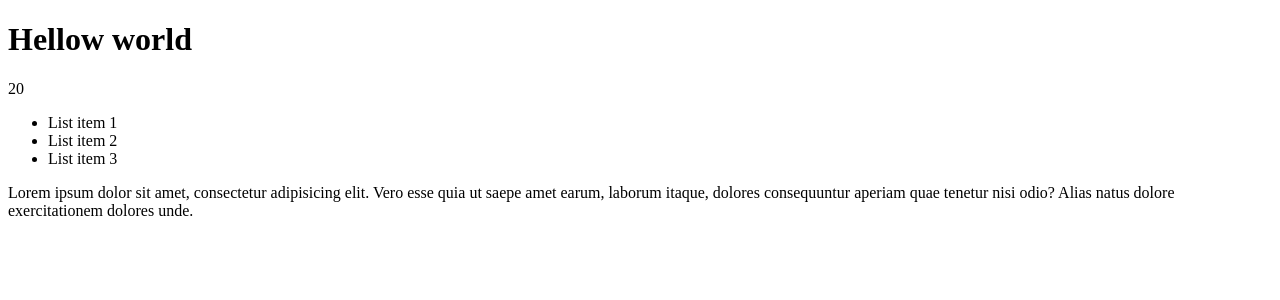
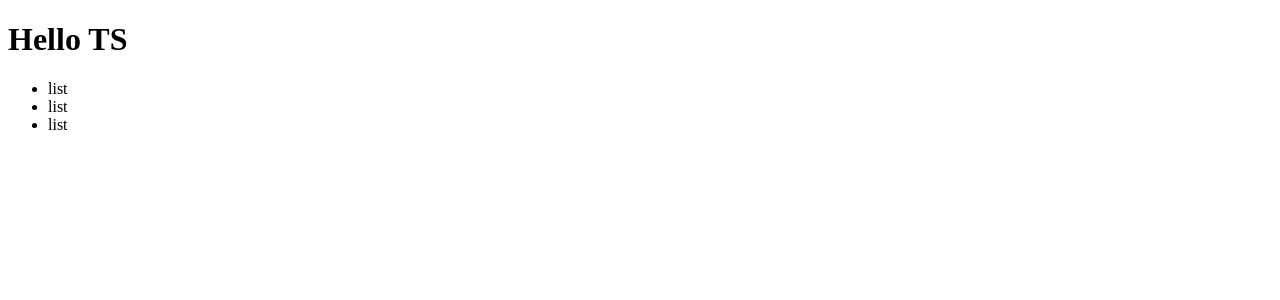
Before and after one commit to Prince0li/react-lesso-2, a React (Create React App) app: page / in a window 1280 px wide. Shown: the top 300 px of the page. Built offline with nearby package versions, Linux system fonts and the light colour scheme.

Commit message:
add react fragment

```diff
--- a/src/index.tsx
+++ b/src/index.tsx
@@ -1,28 +1,55 @@
 import React from 'react'
 import ReactDOM from 'react-dom/client'
 
-// const title = React.createElement('h1', { id: 'title' }, 'Hello react.js')
+// // const title = React.createElement('h1', { id: 'title' }, 'Hello react.js')
+// // console.log(title)
+
+// const title = <h1 id="title">Hellow world</h1>
 // console.log(title)
 
-const title = <h1 id="title">Hellow world</h1>
-console.log(title)
+// const content = (
+//     <div>
+//         {title}
+//         {10 + 10}
+//         <ul className="list">
+//             <li>List item 1</li>
+//             <li>List item 2</li>
+//             <li>List item 3</li>
+//         </ul>
+//         <p>
+//             Lorem ipsum dolor sit amet, consectetur adipisicing elit. Vero esse
+//             quia ut saepe amet earum, laborum itaque, dolores consequuntur
+//             aperiam quae tenetur nisi odio? Alias natus dolore exercitationem
+//             dolores unde.
+//         </p>
+//     </div>
+// )
+function List() {
+    return (
+        <React.Fragment>
+            <ul>
+                <li>list</li>
+                <li>list</li>
+                <li>list</li>
+            </ul>
+        </React.Fragment>
+    )
+}
+function Title() {
+    return <h1>Hello TS</h1>
+}
 
-const content = (
-    <div>
-        {title}
-        {10 + 10}
-        <ul className="list">
-            <li>List item 1</li>
-            <li>List item 2</li>
-            <li>List item 3</li>
-        </ul>
-        <p>
-            Lorem ipsum dolor sit amet, consectetur adipisicing elit. Vero esse
-            quia ut saepe amet earum, laborum itaque, dolores consequuntur
-            aperiam quae tenetur nisi odio? Alias natus dolore exercitationem
-            dolores unde.
-        </p>
-    </div>
+const App = () => {
+    return (
+        <div className="app">
+            <Title />
+            <List />
+        </div>
+    )
+}
+const root = ReactDOM.createRoot(document.getElementById('root') as HTMLElement)
+root.render(
+    <React.StrictMode>
+        <App />
+    </React.StrictMode>
 )
-const root = ReactDOM.createRoot(document.getElementById('root') as HTMLElement)
-root.render(<React.StrictMode>{content}</React.StrictMode>)
```
